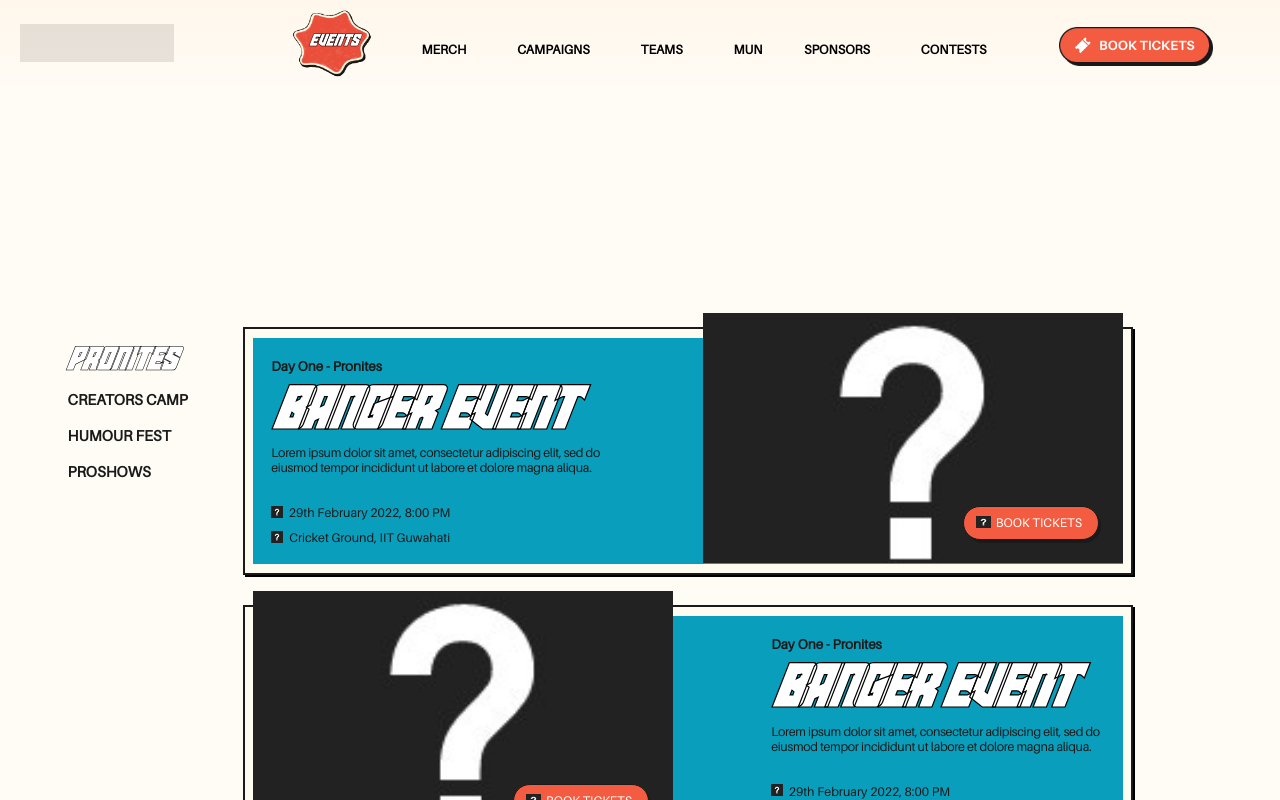
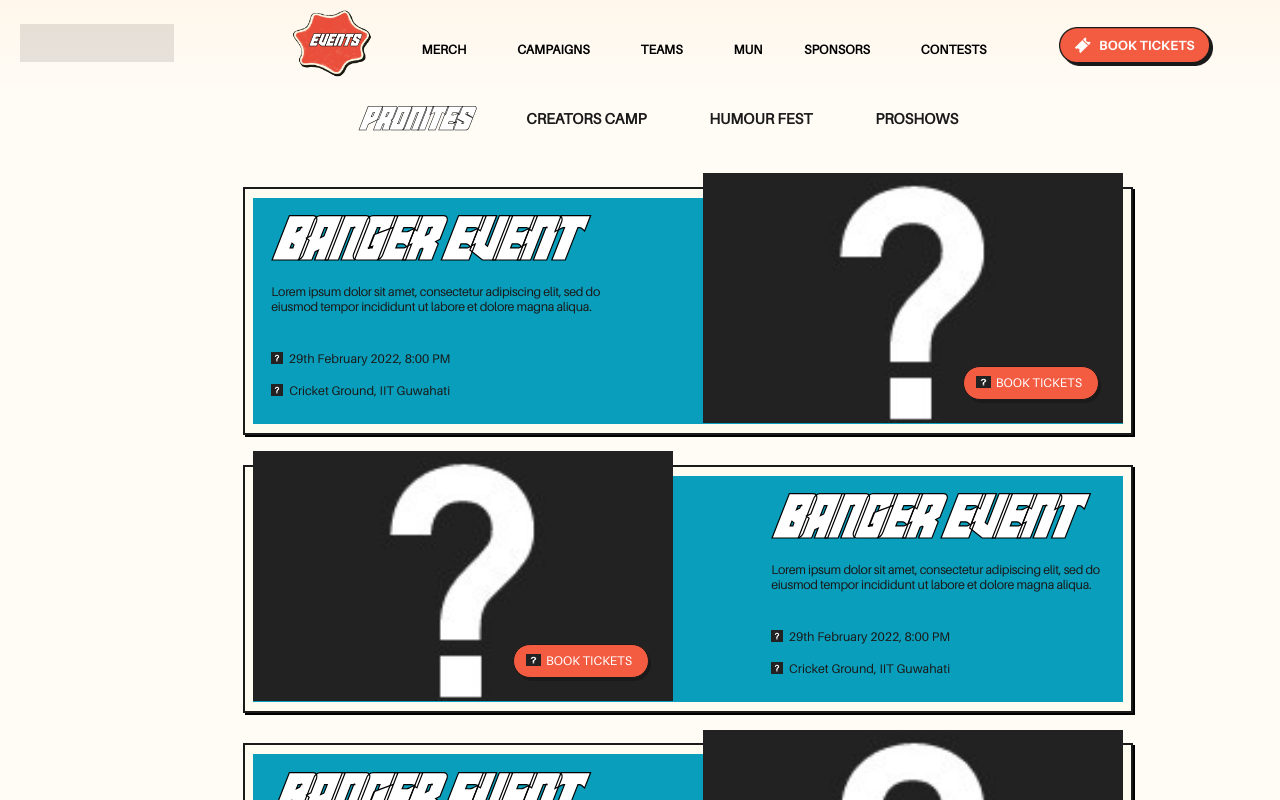
Before and after one commit to sidling1/Navbar-team, a React (Create React App) app: page /Events/pt in a window 1280 px wide. Shown: the top 800 px of the page. Built offline with nearby package versions, Linux system fonts and the light colour scheme; a web font is replaced by a local one.

Commit message:
Event page(v-3)

```diff
--- a/src/App.js
+++ b/src/App.js
@@ -22,9 +22,9 @@ function App() {
       <Routes>
         <Route path='/'           element = {<Home />}/>
         <Route path='/Events/pt'      element = {<Eventspt />}/>
-        <Route path='/Events/ps'      element = {<Eventsps />}/>
-        <Route path='/Events/cc'      element = {<Eventscc />}/>
-        <Route path='/Events/hf'      element = {<Eventshf />}/>
+        <Route path='/Events/pt/ps'      element = {<Eventsps />}/>
+        <Route path='/Events/pt/cc'      element = {<Eventscc />}/>
+        <Route path='/Events/pt/hf'      element = {<Eventshf />}/>
         <Route path='Merch'       element = {<Merch />}/>
         <Route path='Campaigns'   element = {<Campaigns />}/>
         <Route path='Teams'       element = {<Teams />}/>
--- a/src/Components/Events/Events.css
+++ b/src/Components/Events/Events.css
@@ -43,7 +43,7 @@ html {
 .Frame14859_Frame14859 .Group2441 {
 	position: absolute;
 	left: 19%;
-	top: 23.7111328125rem;
+	top: 9.7rem;
 	display: flex;
 	flex-direction: column;
 	/* justify-content: space-between;
@@ -273,29 +273,37 @@ html {
 	line-height: 12.008374214172363px;
 }
 
+.sidebar11 {
+	display: flex;
+	position: absolute;
+	left: 28%;
+	width: 60rem;
+	height: 6rem;
+	justify-content: space-between;
+
+}
+
+.sidebar11 a{
+	text-decoration: none;
+}
+
 .Frame14859_Frame14859 .pronites1 {
-	position: absolute;
+	/* position: absolute;
 	left: 5.28%;
-	top: 26.5rem;
+	top: 26.5rem; */
 	height: 1.8rem;
 	color: rgba(26,26,26,1.00);
 	font-family: 'Aileron',sans-serif;
 	font-size: 1.5rem;
 	font-weight: 600;
-	line-height: 1.8rem;
+	line-height: 5.678048515319824rem;
 }
 
-.Frame14859_Frame14859 .active .pronites1 {
-	position: absolute;
-	left: 5.26%;
-	top: 24rem;
+.sidebar11 .pt {
 	width: 10.5rem;
 	height: 5.7rem;
 	-webkit-text-stroke-width: 0.05rem;
 	-webkit-text-stroke-color: black;
-	display: flex;
-	justify-content: center;
-	text-align: center;
 	color: rgba(255,255,255,1.00);
 	font-family: Star semi;
 	font-style: italic;
@@ -306,20 +314,20 @@ html {
 }
 
 .Frame14859_Frame14859 .CreatorsCamp1 {
-	position: absolute;
+	/* position: absolute;
 	left: 5.28%;
-	top: 30rem;
+	top: 30rem; */
 	height: 1.8rem;
 	color: rgba(26,26,26,1.00);
 	font-family: 'Aileron',sans-serif;
 	font-size: 1.5rem;
 	font-weight: 600;
-	line-height: 1.8rem;
+	line-height: 5.678048515319824rem;
 }
 
 .Frame14859_Frame14859 .active .CreatorsCamp1  {
-	left: 3%;
-	top: 28rem;
+	/* left: 3%;
+	top: 28rem; */
 	width: 20rem;
 	height: 5.7rem;
 	-webkit-text-stroke-width: 0.05rem;
@@ -336,21 +344,21 @@ html {
 	line-height: 5.678048515319824rem;
 }
 .Frame14859_Frame14859 .HumourFest1 {
-	position: absolute;
+	/* position: absolute;
 	left: 5.28%;
-	top: 33.6rem;
+	top: 33.6rem; */
 	height: 1.8rem;
 	color: rgba(26,26,26,1.00);
 	font-family: 'Aileron',sans-serif;
 	font-size: 1.5rem;
 	font-weight: 600;
-	line-height: 1.8rem;
+	line-height: 5.678048515319824rem;
 }
 
 .Frame14859_Frame14859 .active .HumourFest1 {
-	position: absolute;
+	/* position: absolute;
 	left: 2.5%;
-	top: 31.5rem;
+	top: 31.5rem; */
 	width: 20rem;
 	height: 5.7rem;
 	-webkit-text-stroke-width: 0.05rem;
@@ -368,21 +376,21 @@ html {
 }
 
 .Frame14859_Frame14859 .PROSHOWS1 {
-	position: absolute;
+	/* position: absolute;
 	left: 5.28%;
-	top: 37.2rem;
+	top: 37.2rem; */
 	height: 1.8rem;
 	color: rgba(26,26,26,1.00);
 	font-family: 'Aileron',sans-serif;
 	font-size: 1.5rem;
 	font-weight: 600;
-	line-height: 1.8rem;
+	line-height: 5.678048515319824rem;
 }
 
 .Frame14859_Frame14859 .active .PROSHOWS1 {
-	position: absolute;
+	/* position: absolute;
 	left: 5.25%;
-	top: 35.4rem;
+	top: 35.4rem; */
 	width: 10.5rem;
 	height: 5.7rem;
 	-webkit-text-stroke-width: 0.05rem;
@@ -398,34 +406,3 @@ html {
 	font-weight: 900;
 	line-height: 5.678048515319824rem;
 }
-
-.ac b{
-	position: relative;
-	top: -3.3rem;
-	font-family: Star semi;
-    font-style: italic;
-    font-weight: 900;
-    -webkit-text-stroke-width: 0.05rem;
-    -webkit-text-stroke-color: black;
-    font-size: 1.3vw;
-
-    color: #FFFFFF;
-
-	padding-top: 1.7vw;
-    margin-top: 1.8vw;
-    padding-left: 1.2vw;
-    padding-right: 1vw;
-    letter-spacing: 0.01em;
-    text-transform: uppercase;
-}
-
-.ac {
-	position: relative;
-	top: 3rem;
-
-    background-image: url(./Images/Back.png);
-
-    background-position:top;
-	background-repeat: no-repeat;
-    background-size: contain;
-}
--- a/src/Components/Events/Eventscc.js
+++ b/src/Components/Events/Eventscc.js
@@ -18,7 +18,6 @@ function Events() {
                   <div className='g11'>
                     <div className='r111' id='r1111'>
                       <div className='cmp1'>
-                        <span className='dti11'>Day One - Pronites</span>
                       <div className='h11'>BANGER EVENT</div>
                         <div className='t112'>Lorem ipsum dolor sit amet, consectetur adipiscing elit, sed do eiusmod tempor incididunt ut labore et dolore magna aliqua. </div>
                         <div className='dte11'>
@@ -72,7 +71,6 @@ function Events() {
                         </div>
                       </div>
                       <div className='cmp1'>
-                        <span className='dti11'>Day One - Pronites</span>
                       <div className='h11'>BANGER EVENT</div>
                         <div className='t112'>Lorem ipsum dolor sit amet, consectetur adipiscing elit, sed do eiusmod tempor incididunt ut labore et dolore magna aliqua. </div>
                         <div className='dte11'>
@@ -92,7 +90,6 @@ function Events() {
                   <div className='g11'>
                     <div className='r111' id='r1111'>
                       <div className='cmp1'>
-                        <span className='dti11'>Day One - Pronites</span>
                       <div className='h11'>BANGER EVENT</div>
                         <div className='t112'>Lorem ipsum dolor sit amet, consectetur adipiscing elit, sed do eiusmod tempor incididunt ut labore et dolore magna aliqua. </div>
                         <div className='dte11'>
@@ -126,10 +123,10 @@ function Events() {
                 </div>
               </div>
               <div className='sidebar11'>
-              <NavLink to="/Events/pt"><div className='pronites1'>PRONITES</div></NavLink>
-              <NavLink to="/Events/cc"><div className='CreatorsCamp1'>CREATORS CAMP</div></NavLink>
-              <NavLink to="/Events/hf"><div className='HumourFest1'>HUMOUR FEST</div></NavLink>
-              <NavLink to="/Events/ps"><div className='PROSHOWS1'>PROSHOWS</div></NavLink>
+              <NavLink to="/Events/pt"><div className="pronites1">PRONITES</div></NavLink>
+              <NavLink to="/Events/pt/cc"><div className='CreatorsCamp1'>CREATORS CAMP</div></NavLink>
+              <NavLink to="/Events/pt/hf"><div className='HumourFest1'>HUMOUR FEST</div></NavLink>
+              <NavLink to="/Events/pt/ps"><div className='PROSHOWS1'>PROSHOWS</div></NavLink>
               </div>
           </div>
         <Footer />
--- a/src/Components/Events/Eventshf.js
+++ b/src/Components/Events/Eventshf.js
@@ -18,7 +18,6 @@ function Events() {
                   <div className='g11'>
                     <div className='r111' id='r1111'>
                       <div className='cmp1'>
-                        <span className='dti11'>Day One - Pronites</span>
                       <div className='h11'>BANGER EVENT</div>
                         <div className='t112'>Lorem ipsum dolor sit amet, consectetur adipiscing elit, sed do eiusmod tempor incididunt ut labore et dolore magna aliqua. </div>
                         <div className='dte11'>
@@ -72,7 +71,6 @@ function Events() {
                         </div>
                       </div>
                       <div className='cmp1'>
-                        <span className='dti11'>Day One - Pronites</span>
                       <div className='h11'>BANGER EVENT</div>
                         <div className='t112'>Lorem ipsum dolor sit amet, consectetur adipiscing elit, sed do eiusmod tempor incididunt ut labore et dolore magna aliqua. </div>
                         <div className='dte11'>
@@ -92,7 +90,6 @@ function Events() {
                   <div className='g11'>
                     <div className='r111' id='r1111'>
                       <div className='cmp1'>
-                        <span className='dti11'>Day One - Pronites</span>
                       <div className='h11'>BANGER EVENT</div>
                         <div className='t112'>Lorem ipsum dolor sit amet, consectetur adipiscing elit, sed do eiusmod tempor incididunt ut labore et dolore magna aliqua. </div>
                         <div className='dte11'>
@@ -126,10 +123,10 @@ function Events() {
                 </div>
               </div>
               <div className='sidebar11'>
-              <NavLink to="/Events/pt"><div className='pronites1'>PRONITES</div></NavLink>
-              <NavLink to="/Events/cc"><div className='CreatorsCamp1'>CREATORS CAMP</div></NavLink>
-              <NavLink to="/Events/hf"><div className='HumourFest1'>HUMOUR FEST</div></NavLink>
-              <NavLink to="/Events/ps"><div className='PROSHOWS1'>PROSHOWS</div></NavLink>
+              <NavLink to="/Events/pt"><div className="pronites1">PRONITES</div></NavLink>
+              <NavLink to="/Events/pt/cc"><div className='CreatorsCamp1'>CREATORS CAMP</div></NavLink>
+              <NavLink to="/Events/pt/hf"><div className='HumourFest1'>HUMOUR FEST</div></NavLink>
+              <NavLink to="/Events/pt/ps"><div className='PROSHOWS1'>PROSHOWS</div></NavLink>
               </div>
           </div>
         <Footer />
--- a/src/Components/Events/Eventsps.js
+++ b/src/Components/Events/Eventsps.js
@@ -18,7 +18,6 @@ function Events() {
                   <div className='g11'>
                     <div className='r111' id='r1111'>
                       <div className='cmp1'>
-                        <span className='dti11'>Day One - Pronites</span>
                       <div className='h11'>BANGER EVENT</div>
                         <div className='t112'>Lorem ipsum dolor sit amet, consectetur adipiscing elit, sed do eiusmod tempor incididunt ut labore et dolore magna aliqua. </div>
                         <div className='dte11'>
@@ -72,7 +71,6 @@ function Events() {
                         </div>
                       </div>
                       <div className='cmp1'>
-                        <span className='dti11'>Day One - Pronites</span>
                       <div className='h11'>BANGER EVENT</div>
                         <div className='t112'>Lorem ipsum dolor sit amet, consectetur adipiscing elit, sed do eiusmod tempor incididunt ut labore et dolore magna aliqua. </div>
                         <div className='dte11'>
@@ -92,7 +90,6 @@ function Events() {
                   <div className='g11'>
                     <div className='r111' id='r1111'>
                       <div className='cmp1'>
-                        <span className='dti11'>Day One - Pronites</span>
                       <div className='h11'>BANGER EVENT</div>
                         <div className='t112'>Lorem ipsum dolor sit amet, consectetur adipiscing elit, sed do eiusmod tempor incididunt ut labore et dolore magna aliqua. </div>
                         <div className='dte11'>
@@ -126,10 +123,10 @@ function Events() {
                 </div>
               </div>
               <div className='sidebar11'>
-              <NavLink to="/Events/pt"><div className='pronites1'>PRONITES</div></NavLink>
-              <NavLink to="/Events/cc"><div className='CreatorsCamp1'>CREATORS CAMP</div></NavLink>
-              <NavLink to="/Events/hf"><div className='HumourFest1'>HUMOUR FEST</div></NavLink>
-              <NavLink to="/Events/ps"><div className='PROSHOWS1'>PROSHOWS</div></NavLink>
+              <NavLink to="/Events/pt"><div className="pronites1">PRONITES</div></NavLink>
+              <NavLink to="/Events/pt/cc"><div className='CreatorsCamp1'>CREATORS CAMP</div></NavLink>
+              <NavLink to="/Events/pt/hf"><div className='HumourFest1'>HUMOUR FEST</div></NavLink>
+              <NavLink to="/Events/pt/ps"><div className='PROSHOWS1'>PROSHOWS</div></NavLink>
               </div>
           </div>
         <Footer />
--- a/src/Components/Events/Eventspt.js
+++ b/src/Components/Events/Eventspt.js
@@ -4,8 +4,13 @@ import Nav from '../NavBar/Nav'
 import ImgAsset from './Images'
 import './Events.css'
 import { NavLink, Link } from 'react-router-dom'
+import { useLocation } from "react-router-dom";
 
 function Events() {
+
+  const location = useLocation();
+  const { pathname } = location;
+  const splitLocation = pathname.split("/");
   return (
 
     <div>
@@ -18,7 +23,6 @@ function Events() {
                   <div className='g11'>
                     <div className='r111' id='r1111'>
                       <div className='cmp1'>
-                        <span className='dti11'>Day One - Pronites</span>
                       <div className='h11'>BANGER EVENT</div>
                         <div className='t112'>Lorem ipsum dolor sit amet, consectetur adipiscing elit, sed do eiusmod tempor incididunt ut labore et dolore magna aliqua. </div>
                         <div className='dte11'>
@@ -72,7 +76,6 @@ function Events() {
                         </div>
                       </div>
                       <div className='cmp1'>
-                        <span className='dti11'>Day One - Pronites</span>
                       <div className='h11'>BANGER EVENT</div>
                         <div className='t112'>Lorem ipsum dolor sit amet, consectetur adipiscing elit, sed do eiusmod tempor incididunt ut labore et dolore magna aliqua. </div>
                         <div className='dte11'>
@@ -92,7 +95,6 @@ function Events() {
                   <div className='g11'>
                     <div className='r111' id='r1111'>
                       <div className='cmp1'>
-                        <span className='dti11'>Day One - Pronites</span>
                       <div className='h11'>BANGER EVENT</div>
                         <div className='t112'>Lorem ipsum dolor sit amet, consectetur adipiscing elit, sed do eiusmod tempor incididunt ut labore et dolore magna aliqua. </div>
                         <div className='dte11'>
@@ -126,10 +128,10 @@ function Events() {
                 </div>
               </div>
               <div className='sidebar11'>
-              <NavLink to="/Events/pt"><div className='pronites1'>PRONITES</div></NavLink>
-              <NavLink to="/Events/cc"><div className='CreatorsCamp1'>CREATORS CAMP</div></NavLink>
-              <NavLink to="/Events/hf"><div className='HumourFest1'>HUMOUR FEST</div></NavLink>
-              <NavLink to="/Events/ps"><div className='PROSHOWS1'>PROSHOWS</div></NavLink>
+              <NavLink to="/Events/pt"><div className={splitLocation[2] === "pt" ? "pt" : "pronites1"}>PRONITES</div></NavLink>
+              <NavLink to="/Events/pt/cc"><div className='CreatorsCamp1'>CREATORS CAMP</div></NavLink>
+              <NavLink to="/Events/pt/hf"><div className='HumourFest1'>HUMOUR FEST</div></NavLink>
+              <NavLink to="/Events/pt/ps"><div className='PROSHOWS1'>PROSHOWS</div></NavLink>
               </div>
           </div>
         <Footer />
--- a/src/Components/NavBar/Nav.js
+++ b/src/Components/NavBar/Nav.js
@@ -15,7 +15,7 @@ function Nav() {
             <div><Link to="/"><Logo/></Link></div>
             <nav className='NavigationBar'>
                 <ul className='NavigationList'>
-                    <li className={splitLocation[2] === "cc" || splitLocation[2] === "ps" || splitLocation[2] === "hf"? "ac" : "Events"}><NavLink to="/Events/pt"><b>EVENTS</b></NavLink></li>
+                    <li className="Events"><NavLink to="/Events/pt"><b>EVENTS</b></NavLink></li>
                     <li className="Merch"><NavLink to="/Merch"><b>MERCH</b></NavLink></li>
                     <li className='Campaigns'><NavLink to="/Campaigns"><b>CAMPAIGNS</b></NavLink></li>
                     <li className='Teams'><NavLink to="/Teams"><b>TEAMS</b></NavLink></li>
```
Also changed, not shown: src/Components/Contests/Contests.css (+0 -54 lines).
